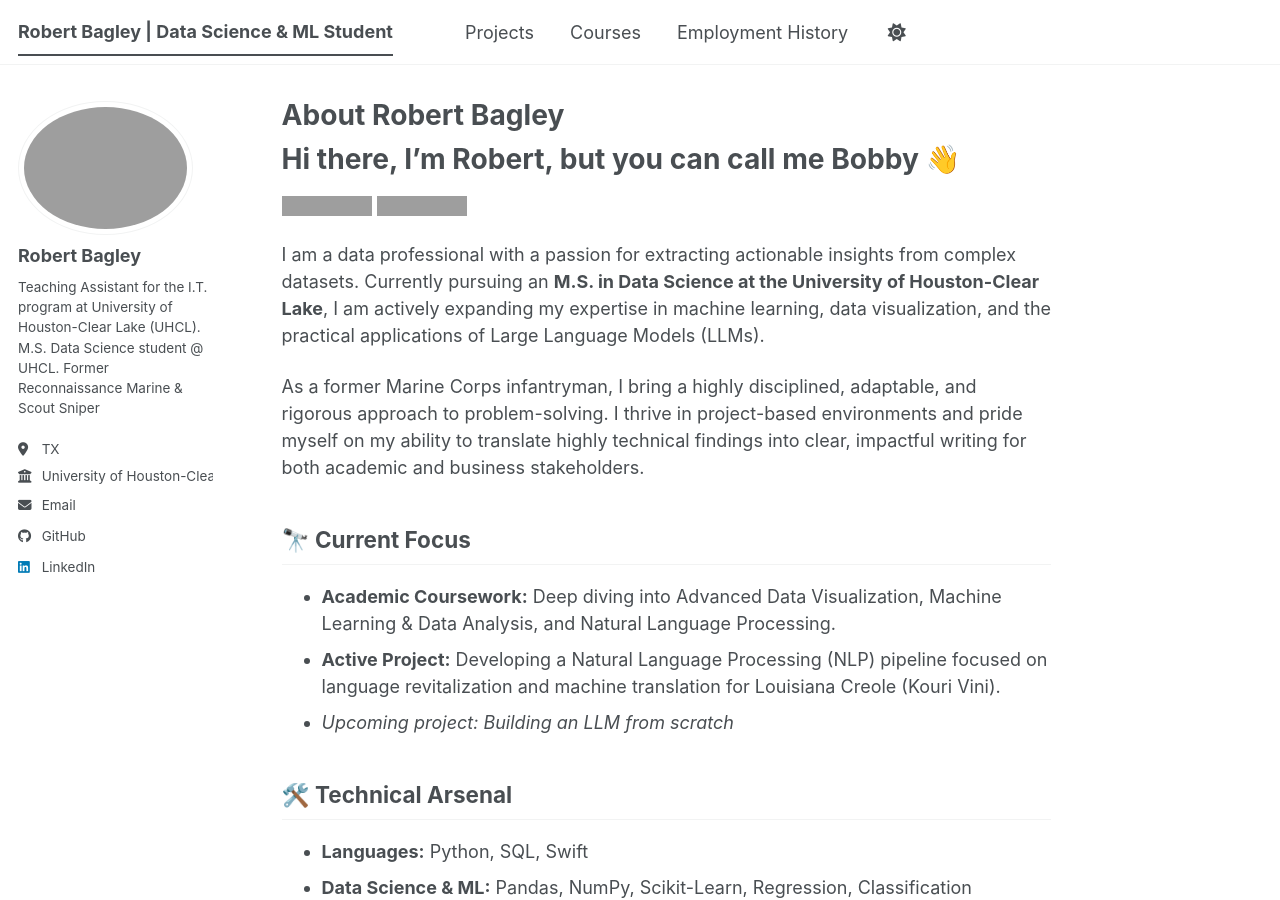
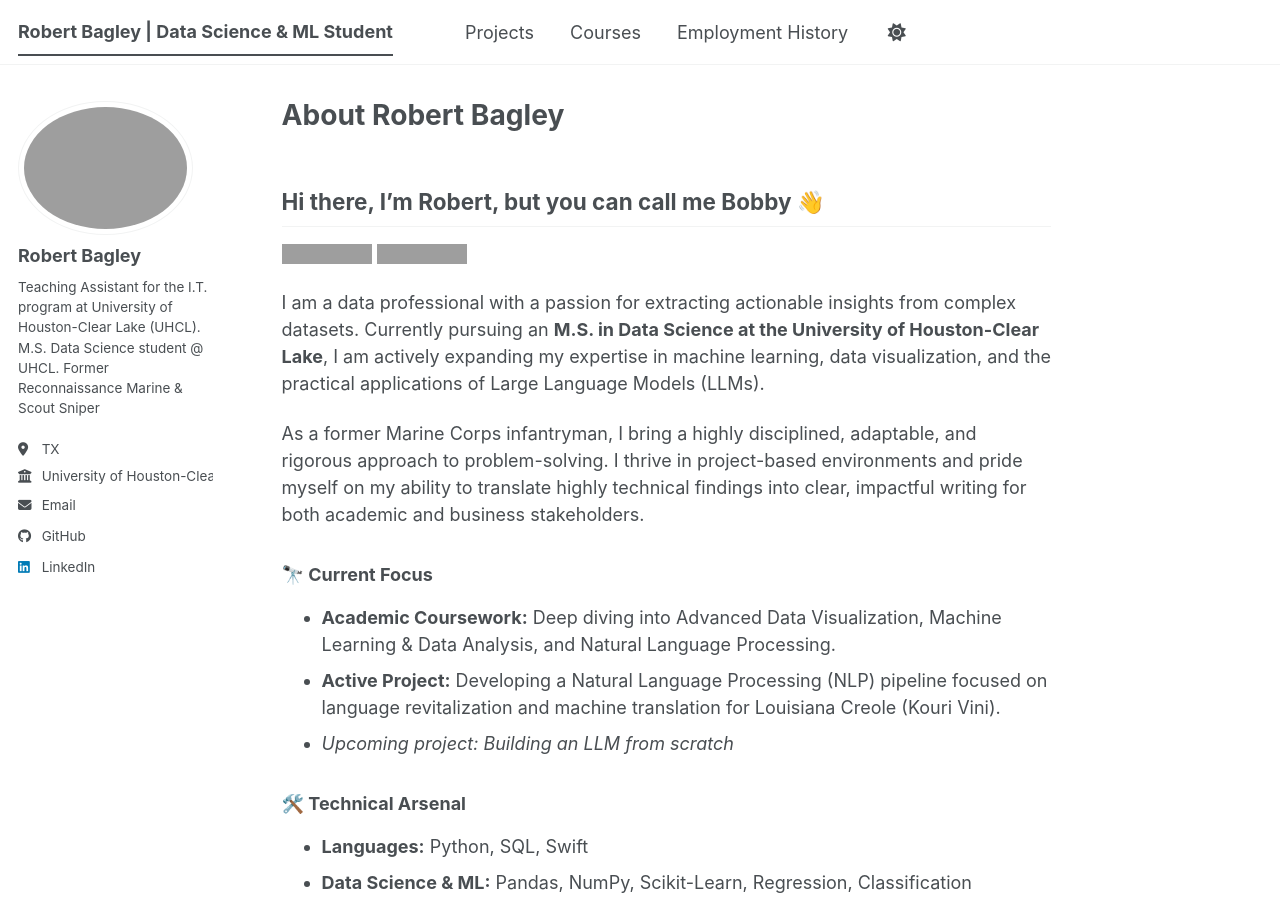
Before and after one commit to Bobby-Bag/Bobby-Bag.github.io, a Jekyll site: the page built from _pages/about.md, in a window 1280 px wide and 900 px high. Built offline with Jekyll 4.4.1, drawn with Linux system fonts in a browser that asks for light colours; a script bundle is joined from its source files by our own code; library files that are not in the unit come from our copies; grey boxes are pictures that could not be loaded.

```diff
--- a/_pages/about.md
+++ b/_pages/about.md
@@ -7,7 +7,7 @@ redirect_from:
   - /about.html
 ---
 
-# Hi there, I'm Robert, but you can call me Bobby 👋
+## Hi there, I'm Robert, but you can call me Bobby 👋
 [![LinkedIn](https://img.shields.io/badge/LinkedIn-0077B5?style=for-the-badge&logo=linkedin&logoColor=white)](https://www.linkedin.com/in/bagley0321)
 [![GitHub](https://img.shields.io/badge/GitHub-100000?style=for-the-badge&logo=github&logoColor=white)](https://github.com/Bobby-Bag)
 
@@ -15,12 +15,12 @@ I am a data professional with a passion for extracting actionable insights from
 
 As a former Marine Corps infantryman, I bring a highly disciplined, adaptable, and rigorous approach to problem-solving. I thrive in project-based environments and pride myself on my ability to translate highly technical findings into clear, impactful writing for both academic and business stakeholders.
 
-## 🔭 Current Focus
+### 🔭 Current Focus
 *   **Academic Coursework:** Deep diving into Advanced Data Visualization, Machine Learning & Data Analysis, and Natural Language Processing.
 *   **Active Project:** Developing a Natural Language Processing (NLP) pipeline focused on language revitalization and machine translation for Louisiana Creole (Kouri Vini).
 *   *Upcoming project: Building an LLM from scratch*
 
-## 🛠️ Technical Arsenal
+### 🛠️ Technical Arsenal
 *   **Languages:** Python, SQL, Swift
 *   **Data Science & ML:** Pandas, NumPy, Scikit-Learn, Regression, Classification Modeling
 *   **Visualization:** Tableau, Matplotlib, Seaborn, Altair
@@ -29,8 +29,8 @@ As a former Marine Corps infantryman, I bring a highly disciplined, adaptable, a
 ---
 
 
-## Research Interests
+### Research Interests
 
 
 
-## News
+### News
```
